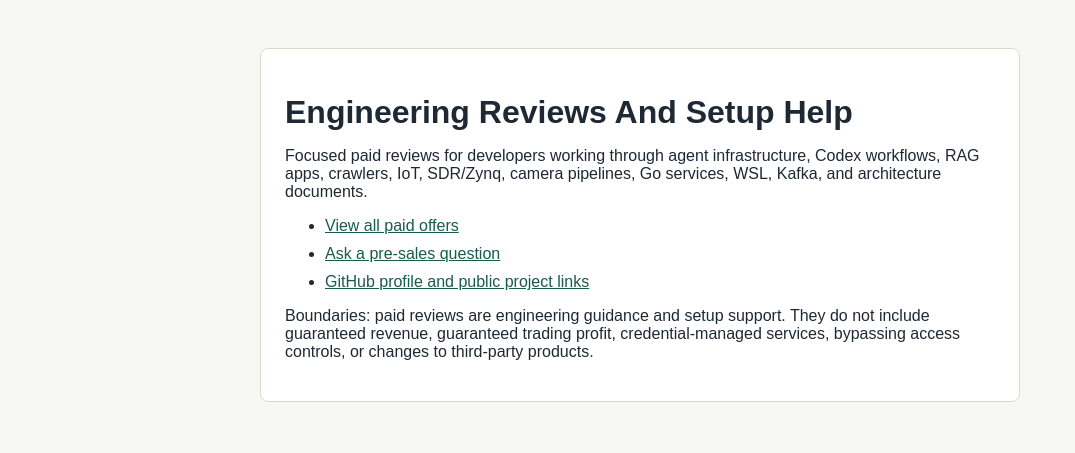
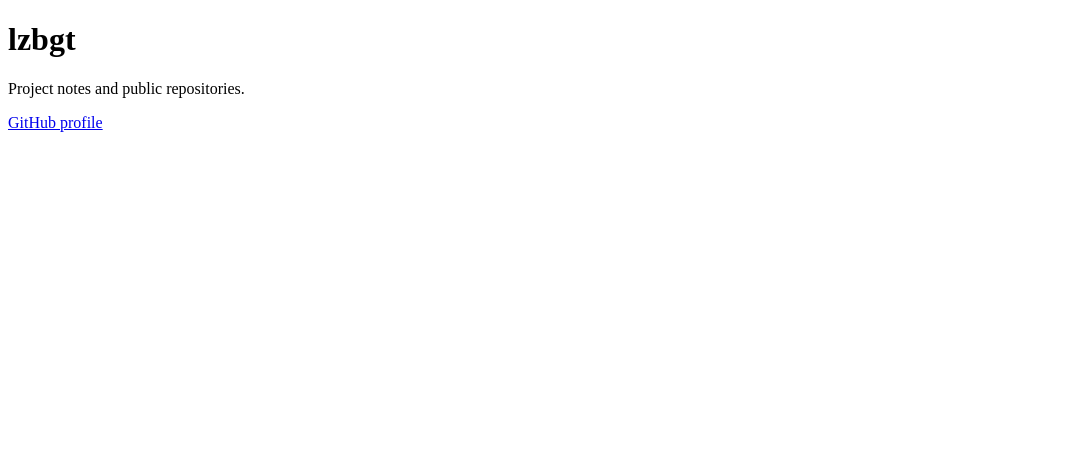
Before and after one commit to lzbgt/lzbgt.github.io, a plain HTML site: page index.html in a window 1280 px wide. Shown: the whole page, without its empty margins (0-1075 px from the left). Drawn offline with Linux system fonts and the light colour scheme.

Commit message:
Remove catalog advertising page

```diff
--- a/index.html
+++ b/index.html
@@ -1,30 +1,11 @@
 <!doctype html>
 <html lang="en">
-  <head>
-    <meta charset="utf-8">
-    <meta name="viewport" content="width=device-width, initial-scale=1">
-    <title>Bruce Lu Engineering Reviews</title>
-    <style>
-      body { font-family: Arial, sans-serif; margin: 0; color: #1f2933; background: #f7f7f4; }
-      main { max-width: 760px; margin: 0 auto; padding: 48px 20px; }
-      h1 { margin-bottom: 8px; }
-      li { margin: 10px 0; }
-      a { color: #175c4c; }
-      .panel { background: #fff; border: 1px solid #ddd8cc; border-radius: 8px; padding: 24px; }
-    </style>
-  </head>
-  <body>
-    <main>
-      <div class="panel">
-        <h1>Engineering Reviews And Setup Help</h1>
-        <p>Focused paid reviews for developers working through agent infrastructure, Codex workflows, RAG apps, crawlers, IoT, SDR/Zynq, camera pipelines, Go services, WSL, Kafka, and architecture documents.</p>
-        <ul>
-          <li><a href="https://x2.brucelu.top/products/?source=github-pages-home">View all paid offers</a></li>
-          <li><a href="https://x2.brucelu.top/products/contact/?source=github-pages-home">Ask a pre-sales question</a></li>
-          <li><a href="https://github.com/lzbgt/lzbgt">GitHub profile and public project links</a></li>
-        </ul>
-        <p>Boundaries: paid reviews are engineering guidance and setup support. They do not include guaranteed revenue, guaranteed trading profit, credential-managed services, bypassing access controls, or changes to third-party products.</p>
-      </div>
-    </main>
-  </body>
+<meta charset="utf-8">
+<meta name="viewport" content="width=device-width, initial-scale=1">
+<title>lzbgt</title>
+<main>
+  <h1>lzbgt</h1>
+  <p>Project notes and public repositories.</p>
+  <p><a href="https://github.com/lzbgt">GitHub profile</a></p>
+</main>
 </html>
```
